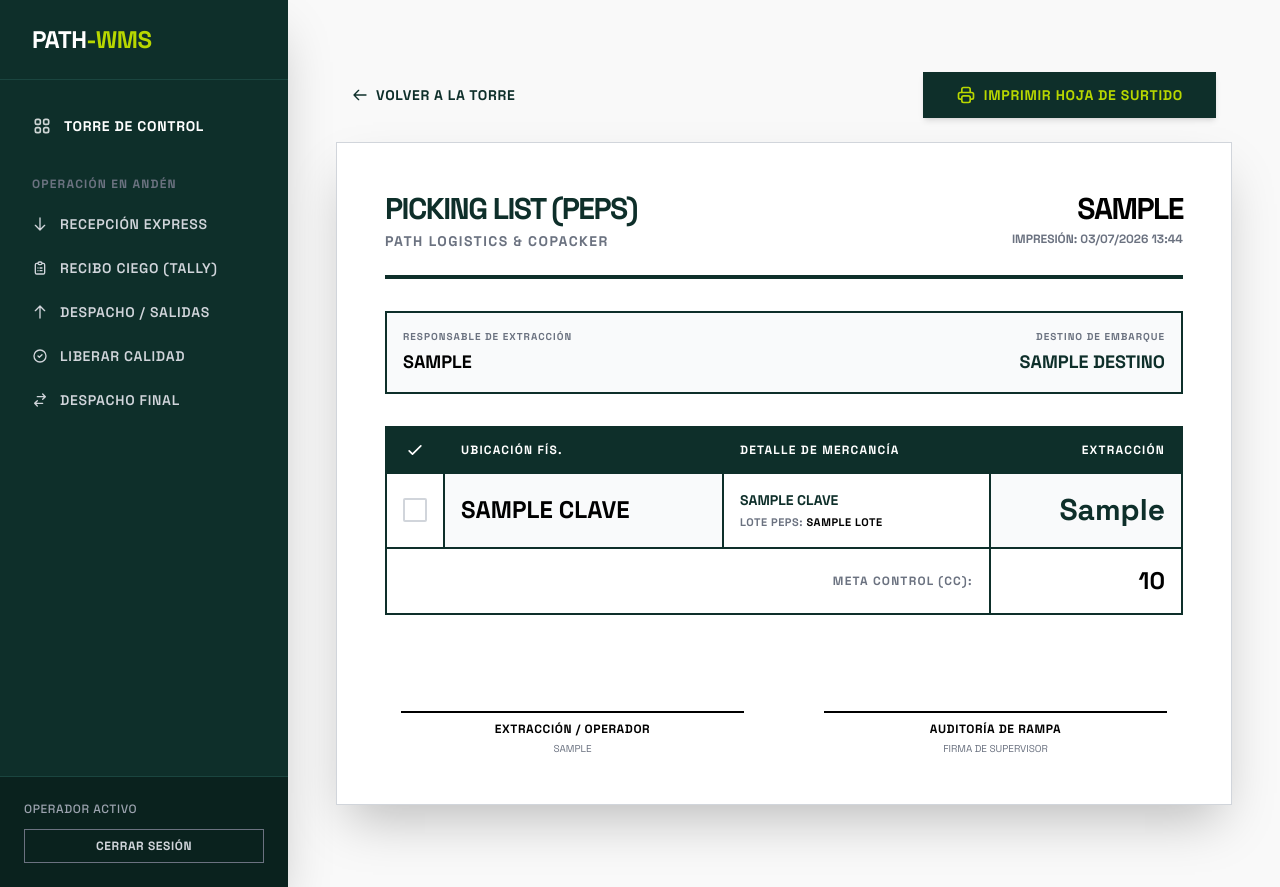
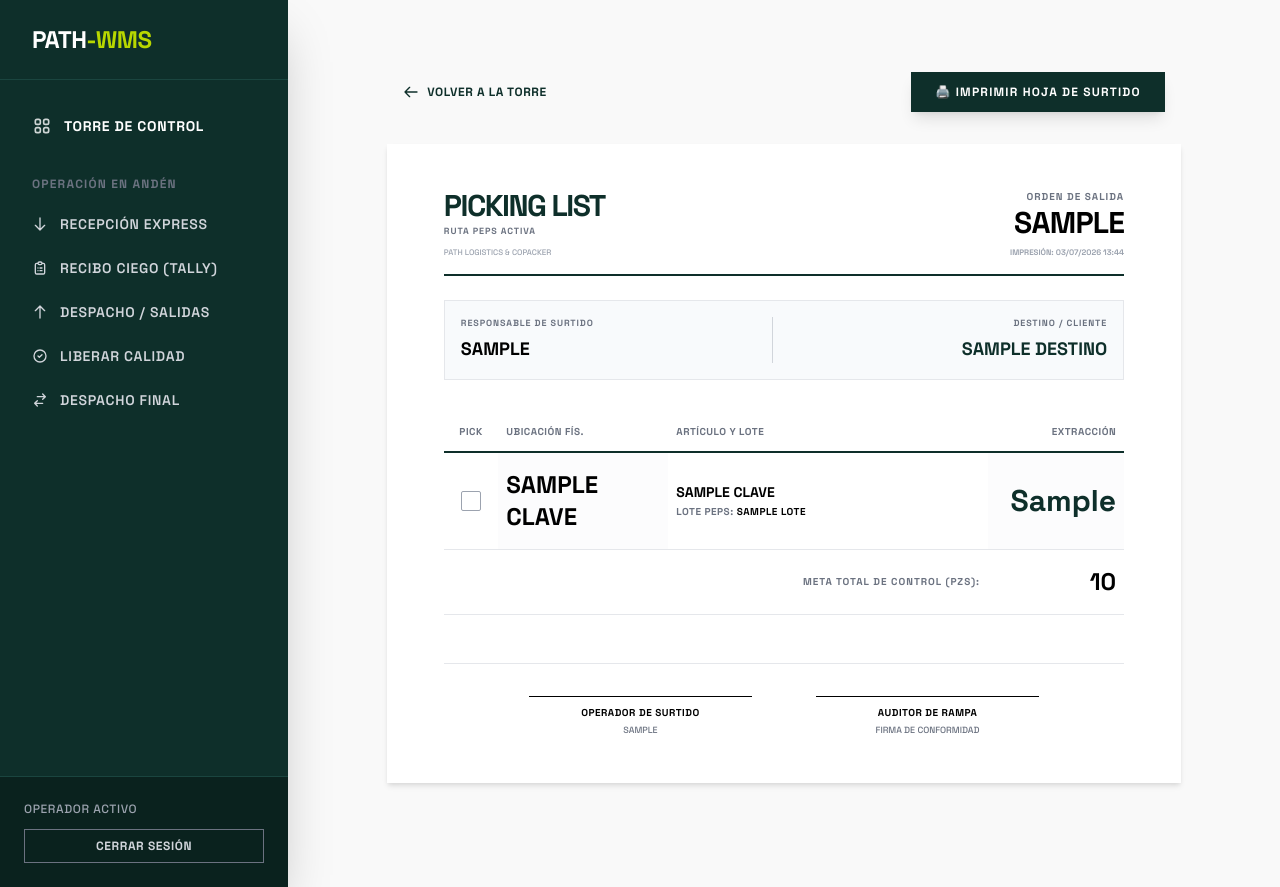
Before and after one commit to AxelValdezN/wms, a Django app: template inventario/templates/inventario/picking_list.html in a window 1280 px wide. Run offline with Django 5.2, Linux system fonts and the light colour scheme; the template is opened without the code that fills it: most values are stand-ins (such as "Sample title", 1, 10 or a date in 2020); some libraries are stand-ins or nearby versions.

Commit message:
Add files via upload

```diff
--- a/inventario/templates/inventario/picking_list.html
+++ b/inventario/templates/inventario/picking_list.html
@@ -1,159 +1,173 @@
 {% extends 'inventario/base.html' %}
 
 {% block content %}
-<!-- Fondo gris de la aplicación para que la hoja resalte como un documento físico -->
-<div class="min-h-screen bg-[#F9F9F9] py-8 print:bg-white print:py-0 print:min-h-0" style="font-family: 'Space Grotesk', sans-serif;">
+<style>
+    @import url('https://fonts.googleapis.com/css2?family=Space+Grotesk:wght@400;500;600;700;900&display=swap');
 
-    <!-- Barra de Herramientas Flotante -->
-    <div class="max-w-4xl mx-auto px-4 mb-6 flex justify-between items-center print:hidden">
-        <a href="{% url 'inventario:dashboard' %}" class="flex items-center gap-2 text-[#0E2F2A] hover:text-black font-bold uppercase tracking-wider text-sm transition-colors">
+    .document-font { font-family: 'Space Grotesk', sans-serif; }
+
+    /* Configuracion de Contenedor para Pantalla */
+    .document-container {
+        max-width: 210mm;
+        margin: 2rem auto;
+        background: white;
+        padding: 12mm 15mm;
+        box-shadow: 0 4px 6px -1px rgba(0, 0, 0, 0.1), 0 2px 4px -1px rgba(0, 0, 0, 0.06);
+    }
+
+    /* Reglas estrictas para el motor de impresion */
+    @media print {
+        @page {
+            size: A4;
+            margin: 10mm 15mm;
+        }
+        body { background-color: white !important; margin: 0; padding: 0; }
+        .document-container { box-shadow: none; margin: 0; padding: 0; max-width: 100%; width: 100%; }
+        .no-print { display: none !important; }
+
+        /* Repetir encabezados de tabla en cada pagina */
+        thead { display: table-header-group; }
+        tfoot { display: table-footer-group; }
+
+        /* Evitar que filas o bloques se partan a la mitad */
+        tr, .avoid-break { page-break-inside: avoid; }
+
+        /* Forzar impresion de colores exactos */
+        * {
+            -webkit-print-color-adjust: exact !important;
+            print-color-adjust: exact !important;
+        }
+    }
+
+    /* Limpieza de Tabla */
+    .picking-table { width: 100%; border-collapse: collapse; }
+    .picking-table th {
+        font-size: 10px;
+        text-transform: uppercase;
+        letter-spacing: 0.05em;
+        color: #6b7280;
+        border-bottom: 2px solid #0E2F2A;
+        padding: 12px 8px;
+    }
+    .picking-table td {
+        padding: 16px 8px;
+        border-bottom: 1px solid #e5e7eb;
+        vertical-align: middle;
+    }
+</style>
+
+<div class="min-h-screen bg-[#F9F9F9] py-8 print:bg-white print:py-0 print:min-h-0 document-font">
+
+    <div class="no-print max-w-[210mm] mx-auto px-4 mb-6 flex justify-between items-center z-50 relative">
+        <a href="{% url 'inventario:dashboard' %}" class="flex items-center gap-2 text-[#0E2F2A] hover:text-black font-bold uppercase tracking-wider text-xs transition-colors">
             <svg class="w-4 h-4" fill="none" stroke="currentColor" viewBox="0 0 24 24"><path stroke-linecap="round" stroke-linejoin="round" stroke-width="2" d="M10 19l-7-7m0 0l7-7m-7 7h18"></path></svg>
             Volver a la Torre
         </a>
-        <button onclick="window.print()" class="bg-[#0E2F2A] text-[#B8D700] px-8 py-3 rounded-none text-sm font-bold shadow-md hover:bg-black transition-colors uppercase tracking-wider border border-transparent flex items-center gap-2">
-            <svg class="w-5 h-5" fill="none" stroke="currentColor" viewBox="0 0 24 24"><path stroke-linecap="round" stroke-linejoin="round" stroke-width="2" d="M17 17h2a2 2 0 002-2v-4a2 2 0 00-2-2H5a2 2 0 00-2 2v4a2 2 0 002 2h2m2 4h6a2 2 0 002-2v-4a2 2 0 00-2-2H9a2 2 0 00-2 2v4a2 2 0 002 2zm8-12V5a2 2 0 00-2-2H9a2 2 0 00-2 2v4h10z"></path></svg>
-            Imprimir Hoja de Surtido
+        <button onclick="window.print()" class="bg-[#0E2F2A] text-white px-6 py-3 font-bold uppercase tracking-widest text-xs shadow-lg transition-colors hover:bg-black">
+            🖨️ Imprimir Hoja de Surtido
         </button>
     </div>
 
-    <!-- EL DOCUMENTO -->
-    <div class="max-w-4xl mx-auto bg-white shadow-2xl border border-gray-300 print:shadow-none print:border-none print:max-w-full">
+    {% if request.GET.reimpreso == "true" %}
+    <div class="no-print max-w-[210mm] mx-auto bg-red-600 text-white text-center py-2 text-xs font-bold uppercase tracking-widest shadow-md mb-4">
+        ⚠️ Atención: Copia reimpresa. Movimiento auditado.
+    </div>
+    {% endif %}
 
-        <div class="p-8 sm:p-12 print:p-0">
+    <div class="document-container relative z-10">
 
-            <!-- Cabecera Corporativa -->
-            <div class="border-b-4 border-[#0E2F2A] pb-6 mb-8 flex justify-between items-start">
-                <div>
-                    <h1 class="text-3xl font-black text-[#0E2F2A] tracking-tighter uppercase">Picking List (PEPS)</h1>
-                    <p class="text-sm font-bold text-gray-500 mt-1 uppercase tracking-widest">Path Logistics & Copacker</p>
-                </div>
-                <div class="text-right">
-                    <div class="text-3xl font-black text-[#000000] uppercase tracking-tighter">{{ orden.folio_salida }}</div>
-                    <p class="text-xs font-bold text-gray-500 mt-1 uppercase">Impresión: {% now "d/m/Y H:i" %}</p>
-                </div>
+        {% if request.GET.reimpreso == "true" %}
+        <div class="absolute inset-0 flex items-center justify-center pointer-events-none opacity-[0.04] z-0">
+            <h1 class="text-[8rem] font-black uppercase text-red-900 transform -rotate-45 whitespace-nowrap">Copia Reimpresa</h1>
+        </div>
+        {% endif %}
+
+        <header class="border-b-2 border-[#0E2F2A] pb-4 mb-6 flex justify-between items-end relative z-10">
+            <div>
+                <h1 class="text-3xl font-black text-[#0E2F2A] tracking-tighter uppercase leading-none">Picking List</h1>
+                <p class="text-[9px] font-bold text-gray-500 mt-1 uppercase tracking-widest">Ruta PEPS Activa</p>
+                <p class="text-[8px] font-medium text-gray-400 mt-2 uppercase">Path Logistics & Copacker</p>
             </div>
+            <div class="text-right">
+                <p class="text-[10px] font-bold tracking-widest text-gray-500 uppercase mb-1">Orden de Salida</p>
+                <div class="text-3xl font-black text-black uppercase tracking-tight leading-none">{{ orden.folio_salida }}</div>
+                <p class="text-[8px] font-bold text-gray-400 mt-2 uppercase">Impresión: {% now "d/m/Y H:i" %}</p>
+            </div>
+        </header>
 
-            <!-- Datos de Misión -->
-            <div class="bg-gray-50 border-2 border-[#0E2F2A] p-4 mb-8">
-                <div class="grid grid-cols-2 gap-4">
-                    <div>
-                        <p class="text-[10px] text-gray-500 font-bold uppercase tracking-widest mb-1">Responsable de Extracción</p>
-                        <p class="text-lg font-black text-[#000000] uppercase">{{ orden.asignado_a }}</p>
-                    </div>
-                    <div class="text-right">
-                        <p class="text-[10px] text-gray-500 font-bold uppercase tracking-widest mb-1">Destino de Embarque</p>
-                        <p class="text-lg font-black text-[#0E2F2A] uppercase">{{ orden.destino }}</p>
-                    </div>
-                </div>
+        <div class="bg-[#f8fafc] border border-gray-200 p-4 mb-8 flex justify-between items-stretch relative z-10 avoid-break">
+            <div class="flex-1">
+                <span class="block text-[9px] font-bold text-gray-500 uppercase tracking-widest mb-1">Responsable de Surtido</span>
+                <span class="text-lg font-black text-black uppercase">{{ orden.asignado_a }}</span>
             </div>
+            <div class="flex-1 border-l border-gray-300 pl-6 text-right">
+                <span class="block text-[9px] font-bold text-gray-500 uppercase tracking-widest mb-1">Destino / Cliente</span>
+                <span class="text-lg font-black text-[#0E2F2A] uppercase">{{ orden.destino }}</span>
+            </div>
+        </div>
 
-            <!-- Tabla Industrial de Alta Legibilidad -->
-            <table class="w-full mb-12 border-collapse">
+        <div class="relative z-10 w-full mb-8">
+            <table class="picking-table">
                 <thead>
-                    <tr class="bg-[#0E2F2A] text-white">
-                        <th class="py-3 px-4 w-12 text-center border-2 border-[#0E2F2A]">
-                            <svg class="w-5 h-5 mx-auto" fill="none" stroke="currentColor" viewBox="0 0 24 24"><path stroke-linecap="round" stroke-linejoin="round" stroke-width="2" d="M5 13l4 4L19 7"></path></svg>
-                        </th>
-                        <th class="py-3 px-4 text-left text-xs font-bold uppercase tracking-widest border-2 border-[#0E2F2A]">Ubicación Fís.</th>
-                        <th class="py-3 px-4 text-left text-xs font-bold uppercase tracking-widest border-2 border-[#0E2F2A]">Detalle de Mercancía</th>
-                        <th class="py-3 px-4 text-right text-xs font-bold uppercase tracking-widest border-2 border-[#0E2F2A]">Extracción</th>
+                    <tr>
+                        <th style="width: 8%; text-align: center;">Pick</th>
+                        <th style="width: 25%; text-align: left;">Ubicación Fís.</th>
+                        <th style="width: 47%; text-align: left;">Artículo y Lote</th>
+                        <th style="width: 20%; text-align: right;">Extracción</th>
                     </tr>
                 </thead>
-                <tbody class="bg-white">
+                <tbody>
                     {% for item in detalles %}
                     <tr>
-                        <!-- Columna checkbox Físico -->
-                        <td class="py-4 px-4 text-center border-2 border-[#0E2F2A]">
-                            <div class="w-6 h-6 border-2 border-gray-300 mx-auto rounded-sm print:border-black print:border-2"></div>
+                        <td style="text-align: center;">
+                            <div class="w-5 h-5 border border-gray-400 mx-auto rounded-sm print:border-black"></div>
                         </td>
 
-                        <!-- Columna rack -->
-                        <td class="py-4 px-4 border-2 border-[#0E2F2A] bg-gray-50">
-                            <span class="block text-2xl font-black text-[#000000] uppercase">{{ item.localizacion.clave }}</span>
+                        <td class="bg-gray-50/50">
+                            <span class="block text-2xl font-black text-black uppercase">{{ item.localizacion.clave }}</span>
                         </td>
 
-                        <!-- Columna sku y Lote agrupados para limpiar el diseño -->
-                        <td class="py-4 px-4 border-2 border-[#0E2F2A]">
-                            <span class="block text-sm font-bold text-[#0E2F2A] uppercase">{{ item.articulo.clave }}</span>
-                            <span class="block text-[11px] font-bold text-gray-500 mt-1 uppercase tracking-wider">LOTE PEPS: <span class="text-black">{{ item.lote }}</span></span>
+                        <td>
+                            <span class="block text-sm font-bold text-black uppercase">{{ item.articulo.clave }}</span>
+                            <span class="block text-[10px] font-bold text-gray-500 mt-0.5 uppercase tracking-wider">Lote PEPS: <span class="text-black">{{ item.lote }}</span></span>
                         </td>
 
-                        <!-- Columna: Cantidad -->
-                        <td class="py-4 px-4 border-2 border-[#0E2F2A] bg-gray-50 text-right">
+                        <td class="bg-gray-50/50" style="text-align: right;">
                             <span class="block text-3xl font-black text-[#0E2F2A]">{{ item.cantidad_surtida }}</span>
                         </td>
                     </tr>
                     {% endfor %}
-                    {% if request.GET.reimpreso == "true" %}
-                        <div class="no-print bg-red-600 text-white text-center py-2 text-xs font-black uppercase tracking-widest sticky top-0 z-50">
-                            ⚠️ ATENCIÓN: ESTA ES UNA COPIA REIMPRESA DEL PICKING LIST. NO VÁLIDA PARA DOBLE SURTIDO.
-                        </div>
-                        {% endif %}
-
-                        <div class="relative overflow-hidden bg-white ... (tus clases actuales) ...">
-
-                            {% if request.GET.reimpreso == "true" %}
-                            <div class="absolute inset-0 flex items-center justify-center pointer-events-none select-none opacity-[0.06] transform rotate-[-35deg] z-0">
-                                <h1 class="text-7xl font-black border-8 border-red-800 p-4 tracking-widest text-red-800 uppercase">COPIA REIMPRESA</h1>
-                            </div>
-                            {% endif %}
                 </tbody>
                 <tfoot>
                     <tr>
-                        <td colspan="3" class="py-4 px-4 text-right text-xs font-bold text-gray-500 uppercase tracking-widest border-2 border-[#0E2F2A]">Meta Control (CC):</td>
-                        <td class="py-4 px-4 text-right text-2xl font-black text-[#000000] border-2 border-[#0E2F2A]">{{ orden.meta_total }}</td>
+                        <td colspan="3" class="pt-6 pb-2 px-4 text-right text-[10px] font-bold text-gray-500 uppercase tracking-widest">
+                            Meta Total de Control (PZS):
+                        </td>
+                        <td class="pt-6 pb-2 px-4 text-right border-b-2 border-black">
+                            <span class="text-2xl font-black text-black">{{ orden.meta_total }}</span>
+                        </td>
                     </tr>
                 </tfoot>
             </table>
+        </div>
 
-            <!-- Bloque de Auditoria y Firmas -->
-            <div class="grid grid-cols-2 gap-12 mt-16 pt-8 print:mt-12 print:pt-4">
+        <div class="avoid-break mt-12 border-t border-gray-200 pt-8 relative z-10">
+            <div class="grid grid-cols-2 gap-16 w-3/4 mx-auto">
                 <div class="text-center">
-                    <div class="border-t-2 border-[#000000] mx-4 pt-2">
-                        <p class="text-xs font-bold text-[#000000] uppercase tracking-wider">Extracción / Operador</p>
-                        <p class="text-[10px] text-gray-500 uppercase mt-1">{{ orden.asignado_a }}</p>
+                    <div class="border-t border-black pt-2">
+                        <p class="text-[10px] font-bold text-black uppercase tracking-wider">Operador de Surtido</p>
+                        <p class="text-[9px] font-medium text-gray-500 uppercase mt-1">{{ orden.asignado_a }}</p>
                     </div>
                 </div>
                 <div class="text-center">
-                    <div class="border-t-2 border-[#000000] mx-4 pt-2">
-                        <p class="text-xs font-bold text-[#000000] uppercase tracking-wider">Auditoría de Rampa</p>
-                        <p class="text-[10px] text-gray-500 uppercase mt-1">Firma de Supervisor</p>
+                    <div class="border-t border-black pt-2">
+                        <p class="text-[10px] font-bold text-black uppercase tracking-wider">Auditor de Rampa</p>
+                        <p class="text-[9px] font-medium text-gray-500 uppercase mt-1">Firma de Conformidad</p>
                     </div>
                 </div>
             </div>
+        </div>
 
-        </div>
     </div>
 </div>
-
-<style>
-    /* Reglas estrictas para garantizar la impresión perfecta */
-    @media print {
-        body, html {
-            background-color: white !important;
-            margin: 0 !important;
-            padding: 0 !important;
-            width: 100% !important;
-        }
-        * {
-            -webkit-print-color-adjust: exact !important;
-            -color-adjust: exact !important;
-            print-color-adjust: exact !important;
-        }
-        .print\:hidden { display: none !important; }
-        .print\:shadow-none { box-shadow: none !important; }
-        .print\:border-none { border: none !important; }
-        .print\:bg-white { background-color: white !important; }
-        .print\:p-0 { padding: 0 !important; }
-        .print\:m-0 { margin: 0 !important; }
-        .print\:max-w-full { max-width: 100% !important; width: 100% !important; }
-        /* Fuerza los bordes negros en impresión */
-        table, th, td { border-color: black !important; }
-
-        @page {
-            margin: 10mm; /* Márgenes físicos de la hoja */
-            size: portrait; /* Orientación vertical */
-        }
-    }
-</style>
 {% endblock %}
```
